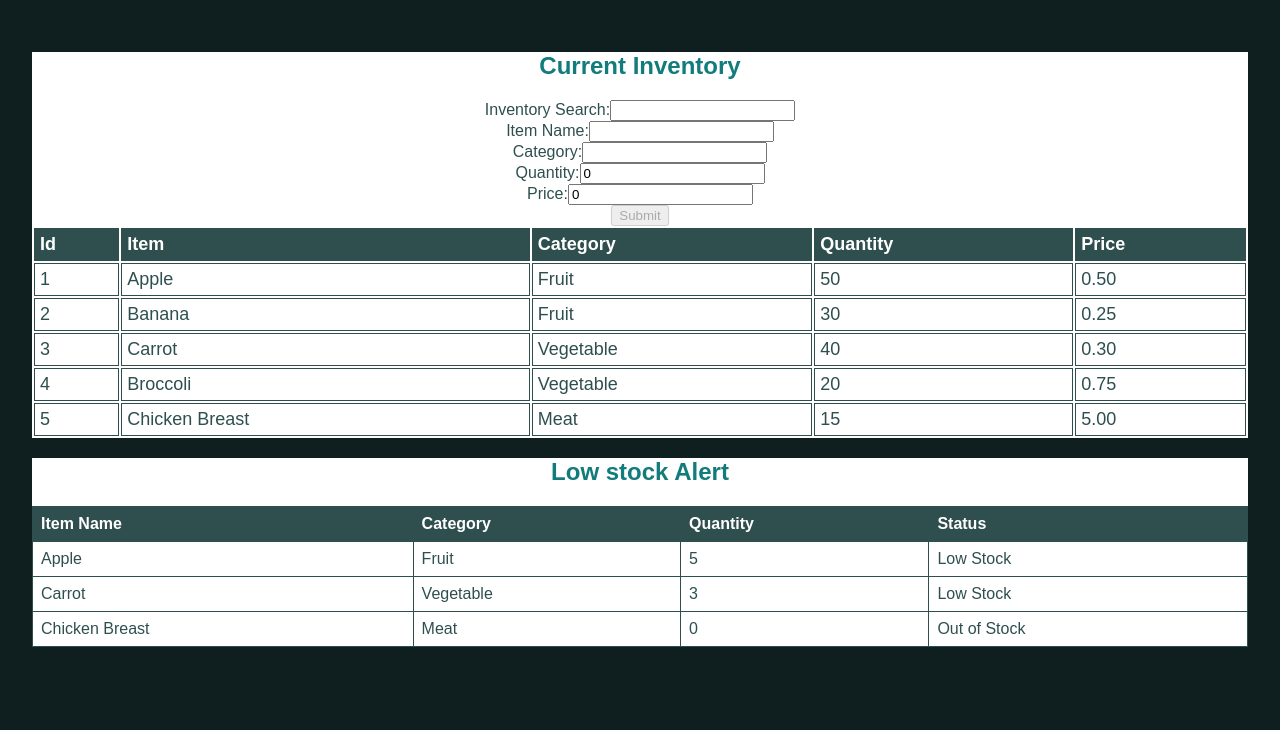
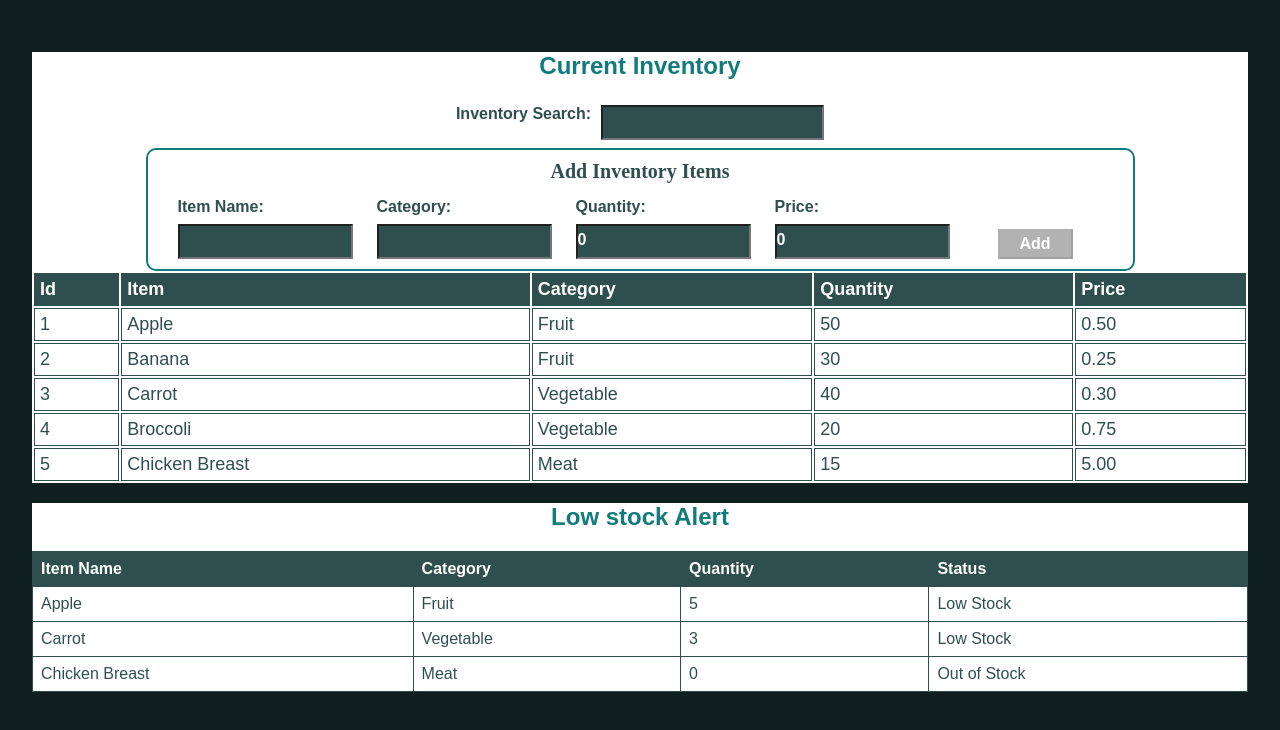
Before and after one commit to MariaMead/Inventory-Management-App, a React (Vite) app in the folder app-management-app/: page / in a window 1280 px wide. Shown: the top 730 px of the page. Built offline with nearby package versions, Linux system fonts and the light colour scheme.

Commit message:
Added some css styling to the add inventory form and fixed some css on the inventory list.

```diff
--- a/app-management-app/src/App.css
+++ b/app-management-app/src/App.css
@@ -4,3 +4,30 @@
   padding: 2rem;
   text-align: center;
 }
+
+input[type="text"], [type="number"] {
+  font-weight: bold;
+  font-family: 'Fira Sans', Arial, sans-serif;;
+  color: var(--accent-color);
+  background-color: var(--primary-color);
+
+}
+.submitButton {
+    height: 30px;
+    width: 75px;
+    padding: 0px 10px;
+    font-size: 16px;
+    align-self: flex-end;
+    color: #ffffff;
+    background-color: #2F4F4F;
+}
+
+.submitButton:disabled {
+  background-color: gray;
+  cursor: not-allowed;
+  opacity: 0.6;
+}
+
+.submitButton:not(:disabled):hover {
+  background-color: #127b7b;
+}
--- /dev/null
+++ b/app-management-app/src/components/addInventoryItem/addInventoryItem.css
@@ -0,0 +1,39 @@
+.inventory-form {
+    max-width: 975px;
+    width: 100%;
+    margin: 0 auto;
+    border-radius: 10px;
+    border: 2px solid  #127b7b;
+    padding: 5px;
+    align-content: auto;
+
+}
+
+.title {
+    text-align: center;
+    color:  #2F4F4F;
+    margin: 5px;
+}
+
+form {
+  display: flex;
+  flex-wrap: wrap;
+  gap: 1.5em;
+  padding: 5px;
+  margin-left: 20px;
+}
+
+label, input {
+  padding: 5px 0px 8px 0px;
+  display: flex;
+  font-weight: bold;
+  font-size: var(--general-font-size);
+}
+
+.item-data {
+    width: 100%;
+    max-width: 175px;
+    display: flex;
+    flex-direction: column;
+
+}
--- a/app-management-app/src/components/addInventoryItem/addInventoryItem.tsx
+++ b/app-management-app/src/components/addInventoryItem/addInventoryItem.tsx
@@ -1,11 +1,12 @@
 import { useState } from "react";
 import type { InventoryItem } from "../inventorySearch/inventorySearch";
+import "./addInventoryItem.css"
 
 export function AddInventoryItemForm({
     addInventoryItem
 }: {
     inventory: InventoryItem[],
-    addInventoryItem: (item: InventoryItem) => void
+    addInventoryItem: (item: Omit<InventoryItem, "id">) => void
 }) {
     const [name, setName] = useState<string>("");
     const [ category, setCategory ] = useState<string>("");
@@ -45,40 +46,46 @@ export function AddInventoryItemForm({
     };
 
     return(
+        <div className="inventory-form">
+            <h3 className="title">Add Inventory Items</h3>
             <form onSubmit={formSubmit}>
-            <div>
-                <label>Item Name:</label>
+                <div className="item-data">
+                    <label htmlFor="item-name">Item Name:</label>
                     <input
+                        id="item-name"
                         type="text"
                         value={name}
                         onChange={(event) => setName(event.target.value)}
                     />
                 </div>
 
-            <div>
-                <label>Category:</label>
+                <div className="item-data">
+                    <label htmlFor="item-category">Category:</label>
                     <input
+                        id="item-category"
                         type="text"
                         value={category}
                         onChange={(event) => setCategory(event.target.value)}
                     />
                 </div>
 
-            <div>
-                <label>Quantity:</label>
+                <div className="item-data">
+                    <label htmlFor="item-quantity">Quantity:</label>
                     <input
+                        id="item-quantity"
                         type="number"
                         value={quantity}
                         onChange={(event) => setQuantity(event.target.valueAsNumber)}
                     />
                 </div>
 
-            <div>
-                <label>Price:</label>
+                <div className="item-data">
+                    <label htmlFor="item-price">Price:</label>
                     <input
+                        id="item-price"
                         type="number"
                         value={price}
-                    onChange={(event) => setQuantity(event.target.valueAsNumber)}
+                        onChange={(event) => setPrice(event.target.valueAsNumber)}
                     />
                 </div>
 
@@ -88,8 +95,10 @@ export function AddInventoryItemForm({
                 <input
                     type="submit"
                     className="submitButton"
+                    value="Add"
                     disabled={!name || !category || !quantity || !price}
                 />
             </form>
+        </div>
     )
 }
--- a/app-management-app/src/components/inventorySearch/inventorySearch.css
+++ b/app-management-app/src/components/inventorySearch/inventorySearch.css
@@ -29,3 +29,18 @@
     background-color: #2F4F4F;
     color: #FFFFFF;
 }
+
+.searchLabel {
+    font-size: var(--general-font-size);
+    font-weight: bold;
+    display: flex;
+    justify-content: center;
+    width: 100%;
+    gap: 10px;
+
+}
+
+input {
+    font-size: var(--general-font-size);
+    gap: 10px;
+}
--- a/app-management-app/src/components/inventorySearch/inventorySearch.tsx
+++ b/app-management-app/src/components/inventorySearch/inventorySearch.tsx
@@ -26,7 +26,7 @@ function InventorySearch({inventory = dataInventory}: {inventory?: InventoryItem
     const [items, setInventoryList] = useState<InventoryItem[]>(inventory);
     const {search, setSearch, filteredText} = useSearchFilter(items, "name");
 
-    const addInventoryItem = (item: InventoryItem): void => {
+    const addInventoryItem = (item: Omit<InventoryItem, "id">): void => {
         setInventoryList((prev) => [
             ...prev,
             {
```
Lines whose indentation alone changed are shown as unchanged.
